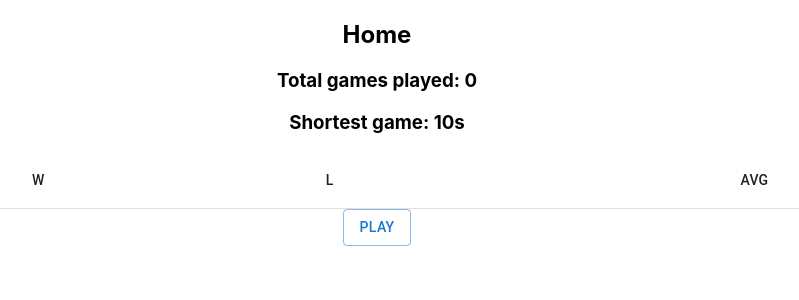
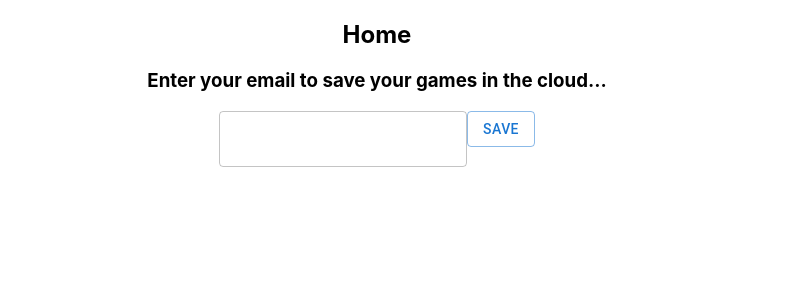
Before and after one commit to tsteelematc/tca-foo-react-mui, a React (Create React App) app: page /#/ in a window 1280 px wide. Shown: the top 300 px of the page, without its empty margins (263-1062 px from the left). Built offline with nearby package versions, Linux system fonts and the light colour scheme.

Commit message:
Tricky woo... Working : - )

```diff
--- a/src/App.js
+++ b/src/App.js
@@ -16,6 +16,8 @@ const App = () => {
   // Two items of "lifted state," game results and current game info.
   const [results, setResults] = useState([]);
 
+  const [email, setEmail] = useState("");
+
   const [currentGame, setCurrentGame] = useState({
     players: []
     , start: ""
@@ -25,9 +27,23 @@ const App = () => {
     setResults(await localforage.getItem("gameResults") ?? []);
   };
 
+  const loadEmail = async () => {
+    setEmail(await localforage.getItem("email") ?? "");
+  };
+
+  const saveEmail = async (e) => {
+
+    // Save it to local storage.
+    await localforage.setItem("email", e);
+
+    // Reread from local storage into state.
+    loadEmail();
+  };
+
   useEffect(
     () => {
       loadGameResults();
+      loadEmail();
     }
     , []
   );
@@ -56,6 +72,8 @@ const App = () => {
           <Home
             gameResults={results}
             uniquePreviousPlayers={getUniquePlayers(results)}
+            email={email}
+            saveEmail={saveEmail}
           />
         } />
         <Route path="setup" element={
--- a/src/Home.js
+++ b/src/Home.js
@@ -6,6 +6,8 @@ import TableCell from '@mui/material/TableCell';
 import TableHead from '@mui/material/TableHead';
 import TableRow from '@mui/material/TableRow';
 import prettyMs from 'pretty-ms';
+import { TextField } from '@mui/material';
+import { useEffect, useState } from 'react';
 
 const calculateShortestGame = (results) => (
     Math.min(
@@ -36,9 +38,19 @@ const calculateLeaderboard = (uniquePlayers, results) => {
 export const Home = ({
     gameResults
     , uniquePreviousPlayers
+    , email
+    , saveEmail
 }) => {
 
     const nav = useNavigate();
+    const [editedEmail, setEditedEmail] = useState("");
+
+    useEffect(
+        () => {
+            setEditedEmail(email)
+        }
+        , [email]
+    );
 
     const lb = calculateLeaderboard(uniquePreviousPlayers, gameResults);
 
@@ -49,6 +61,9 @@ export const Home = ({
             <h2>
                 Home
             </h2>
+            {
+                email.length > 0 ?
+                <>
                     <h3>
                         Total games played: {gameResults.length}
                     </h3>
@@ -84,6 +99,29 @@ export const Home = ({
                     >
                         Play
                     </Button>
+                    <Button
+                        onClick={() => saveEmail("")}
+                    >
+                        Change Email
+                    </Button>
+               </> :
+               <>
+                    <h3>
+                        Enter your email to save your games in the cloud...
+                    </h3>
+                    <TextField
+                        value={editedEmail}
+                        onChange={(e) => setEditedEmail(e.target.value)}
+                    >
+                    </TextField>
+                    <Button
+                        variant="outlined"
+                        onClick={() => editedEmail.length > 0 && saveEmail(editedEmail)}
+                    >
+                        Save
+                    </Button>
+               </>
+            }
         </>
     );
 };
```
Also changed, not shown: 1 other file (tests, documents, lock files or other folders). Lines whose indentation alone changed are shown as unchanged.
